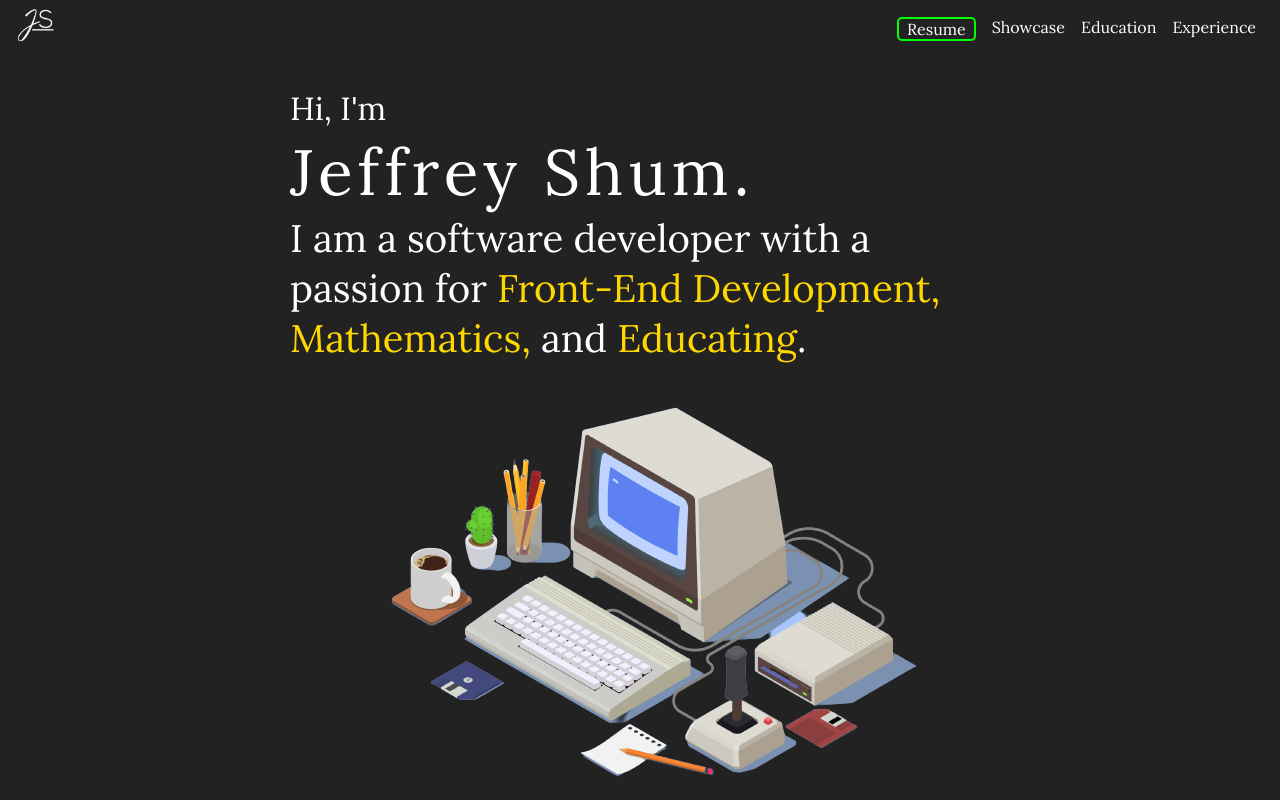
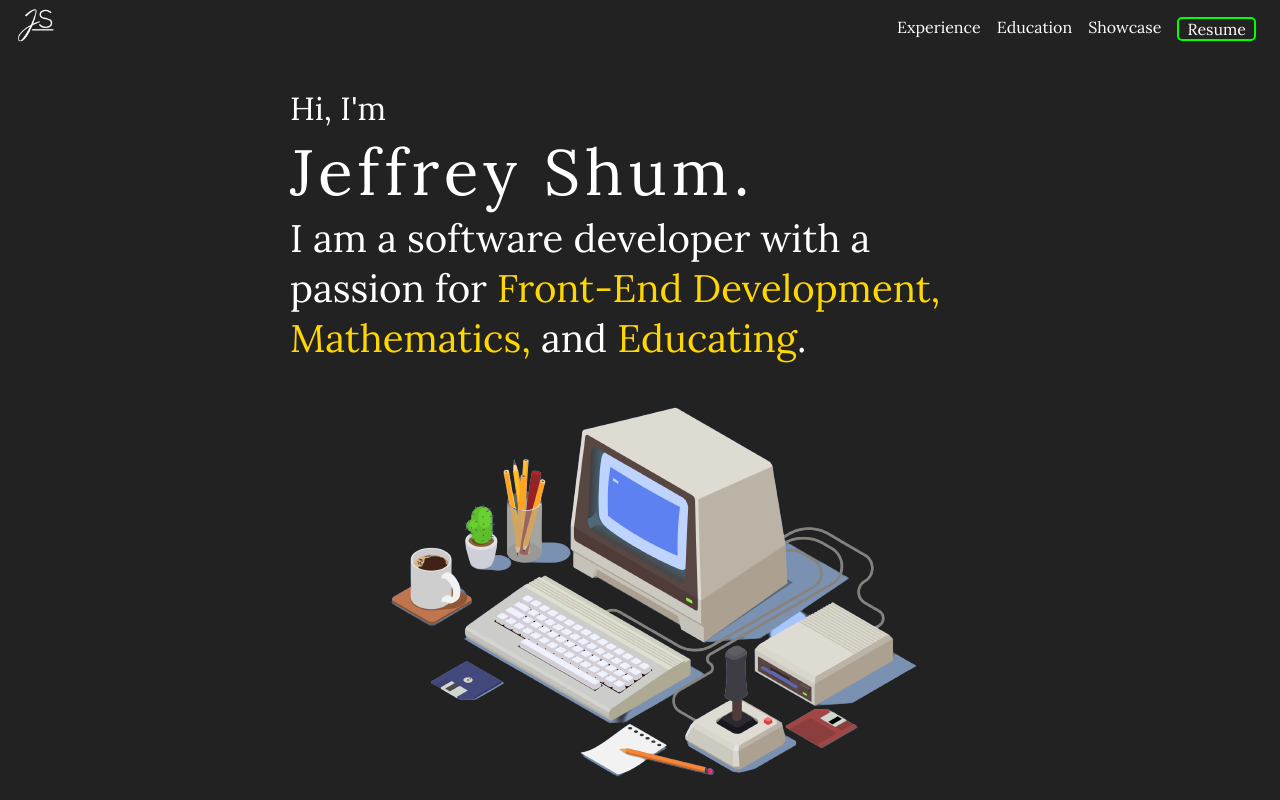
Before and after one commit to jeffreyshum/portfolio-v3, a React (Create React App) app: page / in a window 1280 px wide. Shown: the top 800 px of the page. Built offline with nearby package versions, Linux system fonts and the light colour scheme.

Commit message:
Fixed Order of Nav Links

```diff
--- a/src/Components/Header/Header.tsx
+++ b/src/Components/Header/Header.tsx
@@ -54,15 +54,6 @@ const Header: FC = () => {
 				<img src={Logo} alt="Logo" className={styles.logo} />
 			</a>
 			<nav id={styles.nav} className={styles.right}>
-				<a href="#experience" className={styles.link}>
-					Experience
-				</a>
-				<a href="#education" className={styles.link}>
-					Education
-				</a>
-				<a href="#showcase" className={styles.link}>
-					Showcase
-				</a>
 				<a
 					href="/resume.pdf"
 					className={classNames(styles.link, styles.resume)}
@@ -70,6 +61,15 @@ const Header: FC = () => {
 					rel="noreferrer"
 				>
 					Resume
+				</a>
+				<a href="#showcase" className={styles.link}>
+					Showcase
+				</a>
+				<a href="#education" className={styles.link}>
+					Education
+				</a>
+				<a href="#experience" className={styles.link}>
+					Experience
 				</a>
 			</nav>
 			<div id={styles.mobileNav} className={styles.right}>
```
